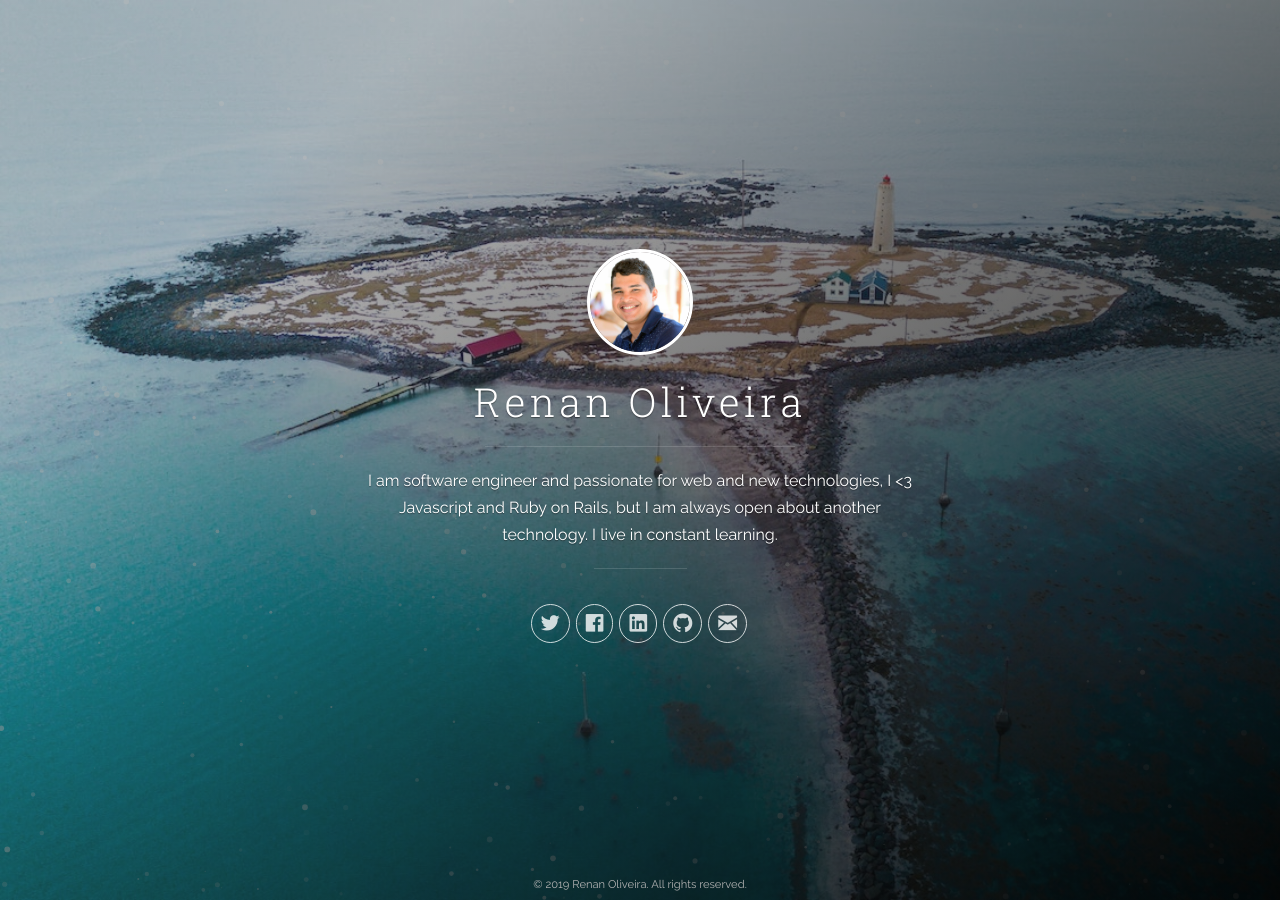
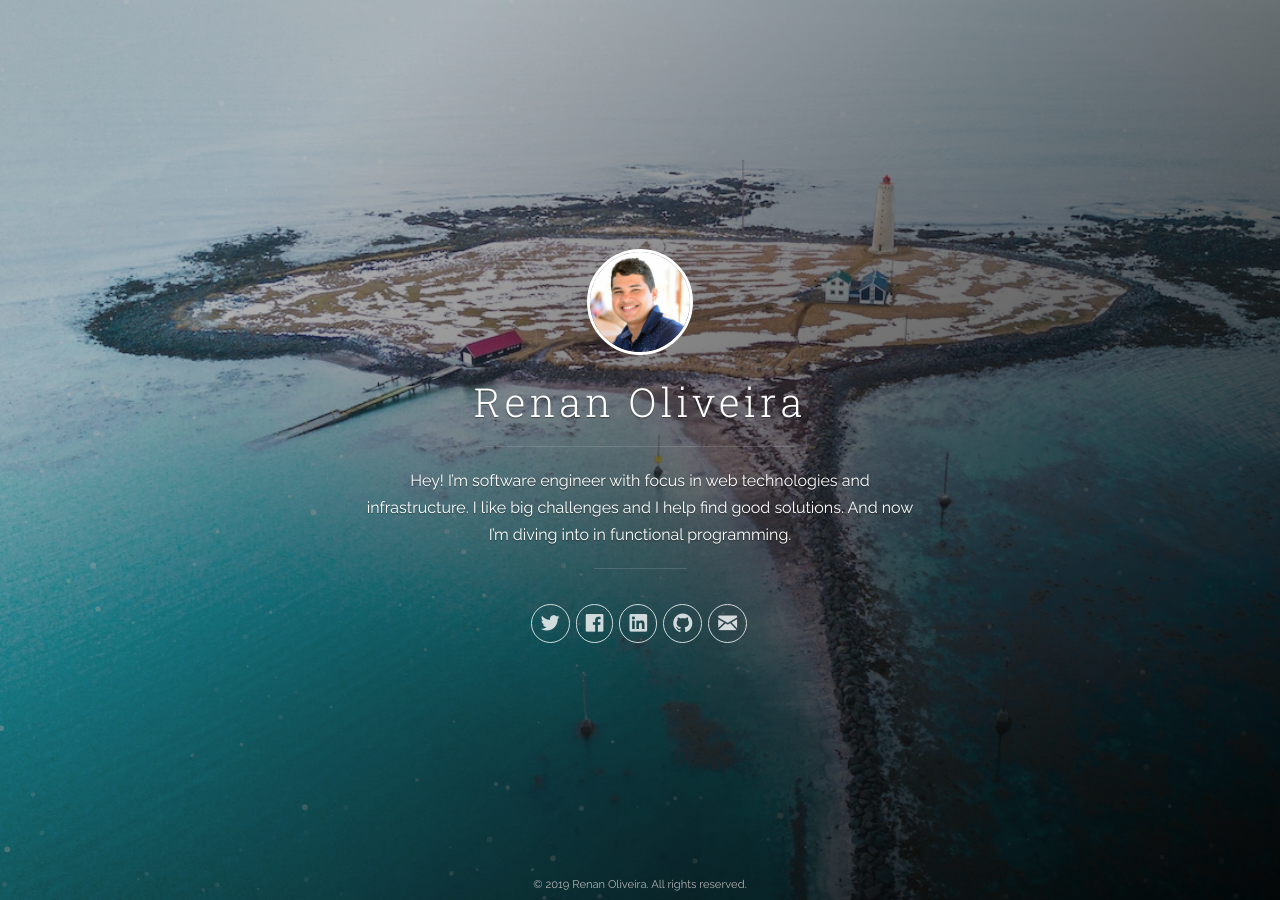
Before and after one commit to renanrboliveira/renanrboliveira.github.io, a Jekyll site: the page built from index.html, in a window 1280 px wide. Built offline with Jekyll 4.4.1, drawn with Linux system fonts in a browser that asks for light colours; the list of posts is cut into pages by our own code.

Commit message:
Update _config.yml

```diff
--- a/_config.yml
+++ b/_config.yml
@@ -1,7 +1,7 @@
 # Site settings
 title: Renan Oliveira
-description: 'I am software engineer and passionate for web and new technologies, I <3 Javascript and Ruby on Rails, but I am always open about another technology. I live in constant learning.'
-url: 'http://renanol.me/'
+description: 'Hey! I’m software engineer with focus in web technologies and infrastructure. I like big challenges and I help find good solutions. And now I’m diving into in functional programming.'
+url: 'https://renanoliveira.com.br'
 baseurl: ''
 # google_analytics: 'UA-XXXXXX-X'
 # disqus_shortname: 'your-disqus-name'
```
